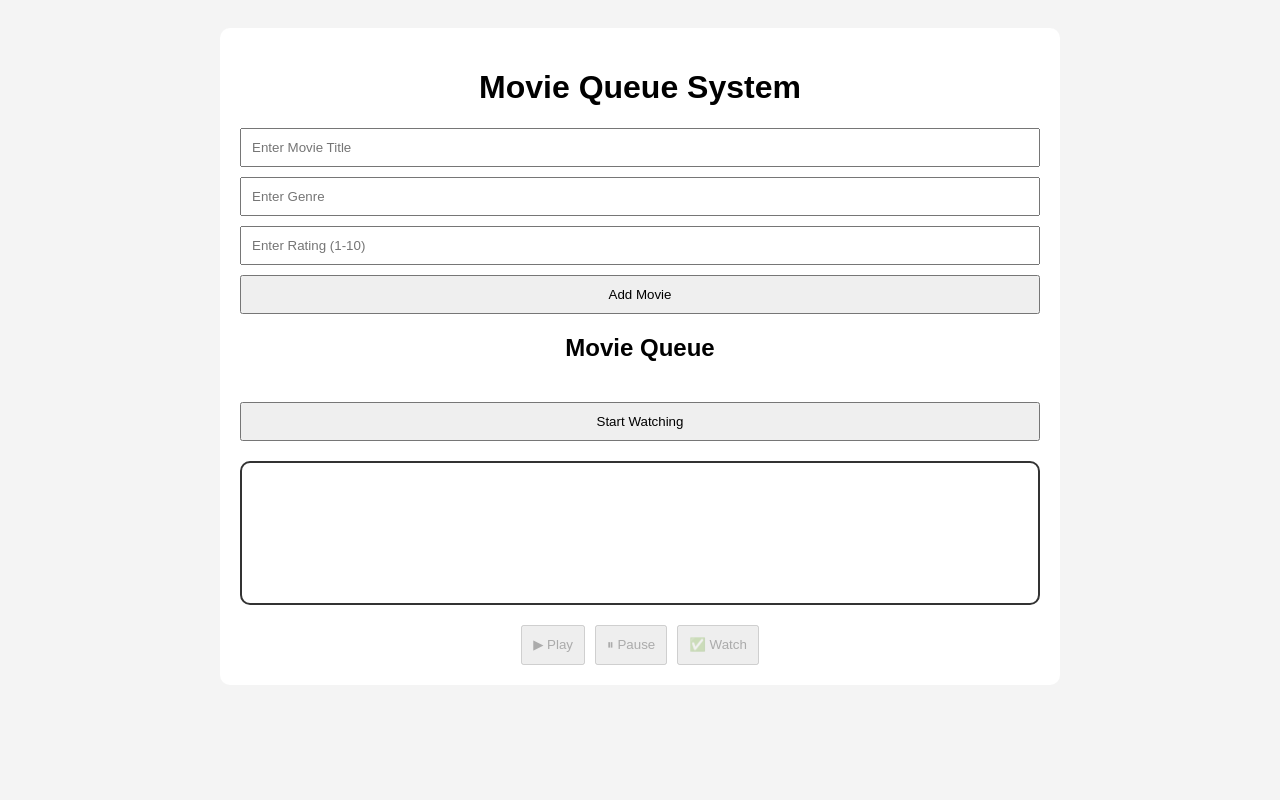
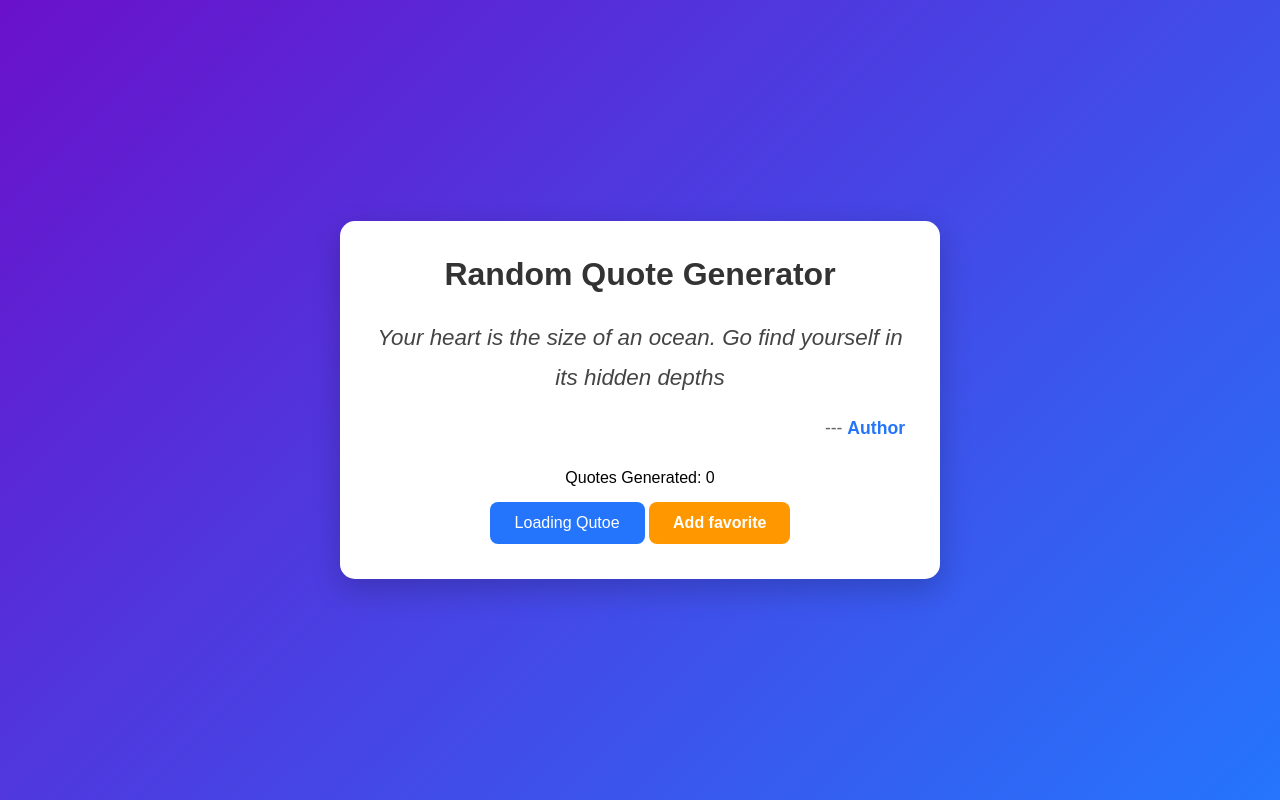
Before and after one commit to vidhimistry621-max/README.md, a PHP site: page / in a window 1280 px wide. Run offline with PHP 8.4, Linux system fonts and the light colour scheme.

Commit message:
Add files via upload
Day 12 - Random Quote Generator Using Fetch API Completed

```diff
--- a/index.html
+++ b/index.html
@@ -3,88 +3,26 @@
 <head>
     <meta charset="UTF-8">
     <meta name="viewport" content="width=device-width, initial-scale=1.0">
-    <title>Movie Queue System</title>
-    <link rel="stylesheet" href="style.css">
+    <title>Random Quote Generator</title>
+    <link rel ="stylesheet" href="style.css">
 </head>
 <body>
+    <div class="Container">
+        <h1>Random Quote Generator </h1>
+        <p class="quote">
+            Your heart is the size of an ocean. Go find yourself in its hidden depths
+        </p>
+        <p class="author">
+            <span>---</span>
+            <span class="Name">Author</span>
+        </p>
+        <p class="counter">Quotes Generated: 0</p>
+        <button class="quote-btn" onclick="getQuote(quoteAPIUrl);">
+            Generate New Quote</button>
 
-    <div class="container">
-
-        <h1>Movie Queue System</h1>
-
-        <div class="form">
-
-            <input
-                type="text"
-                id="title"
-                placeholder="Enter Movie Title"
-            >
-
-            <input
-                type="text"
-                id="genre"
-                placeholder="Enter Genre"
-            >
-
-            <input
-                type="number"
-                id="rating"
-                placeholder="Enter Rating (1-10)"
-                min="1"
-                max="10"
-            >
-
-            <button type="button" onclick="addMovie()">
-                Add Movie
-            </button>
-
-        </div>
-
-        <h2>Movie Queue</h2>
-
-        <div id="movieList"></div>
-
-        <button
-            type="button"
-            class="start-btn"
-            onclick="startWatching()"
-        >
-            Start Watching
-        </button>
-
-        <div id="currentMovie"></div>
-
-        <div class="controls">
-
-            <button
-                id="playBtn"
-                onclick="playMovie()"
-                disabled
-            >
-                ▶ Play
-            </button>
-
-            <button
-                id="pauseBtn"
-                onclick="pauseMovie()"
-                disabled
-            >
-                ⏸ Pause
-            </button>
-
-            <button
-                id="watchBtn"
-                onclick="watchMovie()"
-                disabled
-            >
-                ✅ Watch
-            </button>
-
-        </div>
-
+            <button class="fav-btn">Add favorite</button>
     </div>
 
-    <script src="script.js"></script>
-
+    <script src ="script.js"></script>
 </body>
 </html>
--- a/script.js
+++ b/script.js
@@ -1,157 +1,63 @@
-let movies = [];
+const quote = document.querySelector(".quote");
+const author = document.querySelector(".author");
+const quotebtn = document.querySelector(".quote-btn");
+const favbtn = document.querySelector(".favbtn");
+const counter = document.querySelector(".counter");
+
+let quoteCount = 0;
+
+const favBtn = document.querySelector(".fav-btn");
+
+favBtn.addEventListener("click", () => {
+
+    const quoteText = quote.innerText;
+    const authorText = author.innerText;
+
+    let favorites =
+        JSON.parse(localStorage.getItem("favorites")) || [];
+
+    favorites.push({
+        quote: quoteText,
+        author: authorText
+    });
+
+    localStorage.setItem(
+        "favorites",
+        JSON.stringify(favorites)
+    );
+
+    alert("add favorite !");
+});
+
+quotebtn.innerHTML= '<i class="fa-solid fa-spinner fa-spin"></i>Loading Qutoe';
+
+const quoteAPIUrl ="https://dummyjson.com/quotes"
+
+const getQuote = async (apiUrl )=>{
+    const result = await fetch(apiUrl);
+    const data = await result.json();
+
+    const randomIndex = Math.floor(
+        Math.random() *data.quotes.length
+    );
+
+    const randomQuote = data.quotes[ randomIndex];
+
+    quote.innerText = randomQuote.quote;
+    author.innerText = randomQuote.author;
+
+     quoteCount++;
+     counter.innerText =
+        `Quotes Generated: ${quoteCount}`;
 
 
-const addMovie = () => {
+    quotebtn.innerHTML ="Get new Quote";
 
-    const title =
-        document.getElementById("title").value.trim();
-
-    const genre =
-        document.getElementById("genre").value.trim();
-
-    const rating = Number(
-        document.getElementById("rating").value
-    );
-
-    if (
-        title === "" ||
-        genre === ""
-    ) {
-        alert("Please fill all fields");
-        return;
-    }
-
-    if (
-        isNaN(rating) ||
-        rating < 1 ||
-        rating > 10
-    ) {
-        alert("Rating must be between 1 and 10");
-        return;
-    }
-
-    const movie = {
-        title,
-        genre,
-        rating
-    };
-
-    movies.push(movie);
-
-    displayMovies();
-
-
-    document.getElementById("title").value = "";
-    document.getElementById("genre").value = "";
-    document.getElementById("rating").value = "";
+     console.log({
+     id: randomQuote.id,
+     quote: randomQuote.quote,
+     author: randomQuote.author
+});
 };
 
-
-const displayMovies = () => {
-
-    const movieList =
-        document.getElementById("movieList");
-
-    movieList.innerHTML = "";
-
-    movies.forEach((movie, index) => {
-
-        movieList.innerHTML += `
-            <div class="movie">
-                <h3>${index + 1}. ${movie.title}</h3>
-                <p>Genre: ${movie.genre}</p>
-                <p>Rating: ${movie.rating}/10</p>
-            </div>
-        `;
-    });
-};
-
-
-const startWatching = () => {
-
-    if (movies.length < 3) {
-        alert("Please add at least 3 movies");
-        return;
-    }
-
-    displayCurrentMovie();
-
-    document.getElementById("playBtn").disabled = false;
-    document.getElementById("pauseBtn").disabled = true;
-    document.getElementById("watchBtn").disabled = true;
-};
-
-const displayCurrentMovie = () => {
-
-    const currentMovie =
-        document.getElementById("currentMovie");
-
-    if (movies.length === 0) {
-
-        currentMovie.innerHTML = `
-            <h2>🎉 All Movies Watched!</h2>
-        `;
-
-        document.getElementById("playBtn").disabled = true;
-        document.getElementById("pauseBtn").disabled = true;
-        document.getElementById("watchBtn").disabled = true;
-
-        return;
-    }
-
-    const movie = movies[0];
-
-    currentMovie.innerHTML = `
-        <h2>${movie.title}</h2>
-        <p>Genre: ${movie.genre}</p>
-        <p>Rating: ${movie.rating}/10</p>
-    `;
-};
-
-
-const playMovie = () => {
-
-    document.getElementById("playBtn").disabled = true;
-
-    document.getElementById("pauseBtn").disabled = false;
-};
-
-
-const pauseMovie = () => {
-
-    document.getElementById("pauseBtn").disabled = true;
-
-    document.getElementById("watchBtn").disabled = false;
-};
-
-
-const watchMovie = () => {
-
-    if (movies.length === 0) {
-        return;
-    }
-
-    const watchedMovie = movies[0];
-
-    alert(`${watchedMovie.title} watched successfully 🎉`);
-
-    movies.shift();
-
-    displayMovies();
-
-    displayCurrentMovie();
-
-    if (movies.length > 0) {
-
-        document.getElementById("playBtn").disabled = false;
-        document.getElementById("pauseBtn").disabled = true;
-        document.getElementById("watchBtn").disabled = true;
-
-    } else {
-
-        document.getElementById("playBtn").disabled = true;
-        document.getElementById("pauseBtn").disabled = true;
-        document.getElementById("watchBtn").disabled = true;
-    }
-
-};
+getQuote(quoteAPIUrl);
--- a/style.css
+++ b/style.css
@@ -1,60 +1,94 @@
+*{
+    margin: 0;
+    padding: 0;
+    box-sizing: border-box;
+    font-family: Arial, Helvetica, sans-serif;
+}
+
 body{
-    font-family: Arial, sans-serif;
-    background: #f4f4f4;
+    min-height: 100vh;
+    display: flex;
+    justify-content: center;
+    align-items: center;
+    background: linear-gradient(135deg, #6a11cb, #2575fc);
     padding: 20px;
 }
 
-.container{
-    max-width: 800px;
-    margin: auto;
-    background: white;
-    padding: 20px;
-    border-radius: 10px;
+.Container{
+    width: 100%;
+    max-width: 600px;
+    background-color: white;
+    padding: 35px;
+    border-radius: 15px;
+    text-align: center;
+    box-shadow: 0 10px 30px rgba(0,0,0,0.2);
 }
 
-h1,h2{
-    text-align: center;
+.Container h1{
+    margin-bottom: 25px;
+    color: #333;
+    font-size: 2rem;
 }
 
-.form{
-    display: flex;
-    flex-direction: column;
-    gap: 10px;
+.quote{
+    font-size: 1.4rem;
+    line-height: 1.8;
+    color: #444;
+    margin-bottom: 20px;
+    font-style: italic;
 }
 
-input{
-    padding: 10px;
+.author{
+    text-align: right;
+    margin-bottom: 30px;
+    color: #666;
+    font-size: 1.1rem;
 }
 
-button{
-    padding: 10px;
-    cursor: pointer;
+.Name{
+    font-weight: bold;
+    color: #2575fc;
 }
 
-.movie{
-    border: 1px solid #ddd;
-    padding: 15px;
-    margin-top: 10px;
+.quote-btn{
+    border: none;
+    outline: none;
+    padding: 12px 25px;
+    background-color: #2575fc;
+    color: white;
+    font-size: 1rem;
     border-radius: 8px;
+    cursor: pointer;
+    transition: 0.3s ease;
 }
 
-.controls{
-    margin-top: 20px;
-    display: flex;
-    gap: 10px;
-    justify-content: center;
+.quote-btn:hover{
+    transform: translateY(-3px);
+    box-shadow: 0 5px 15px rgba(37,117,252,0.4);
 }
 
-#currentMovie{
-    margin-top: 20px;
-    padding: 20px;
-    border: 2px solid #333;
-    border-radius: 10px;
-    text-align: center;
-    min-height: 100px;
+.quote-btn:active{
+    transform: scale(0.98);
+}
+.fav-btn{
+    padding: 12px 24px;
+    border: none;
+    outline: none;
+    background-color: #ff9800;
+    color: white;
+    font-size: 16px;
+    font-weight: 600;
+    border-radius: 8px;
+    cursor: pointer;
+    transition: 0.3s ease;
+    margin-top: 15px;
 }
 
-.start-btn{
-    margin-top: 20px;
-    width: 100%;
+.fav-btn:hover{
+    background-color: #f57c00;
+    transform: translateY(-2px);
 }
+
+.fav-btn:active{
+    transform: scale(0.95);
+}
```
